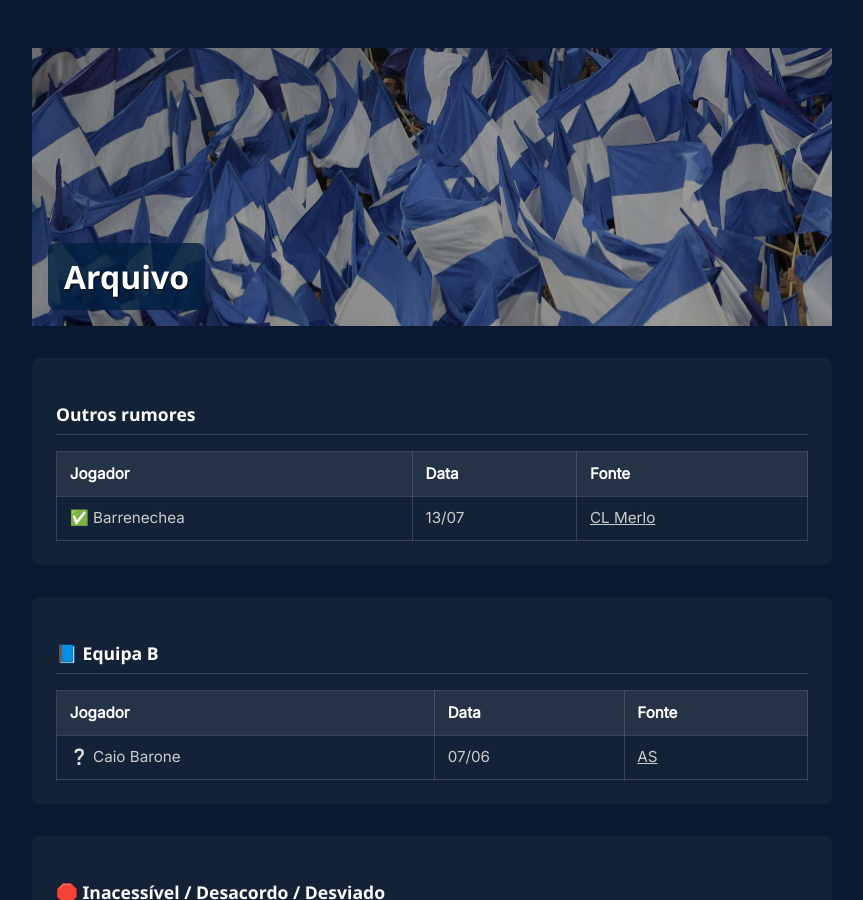
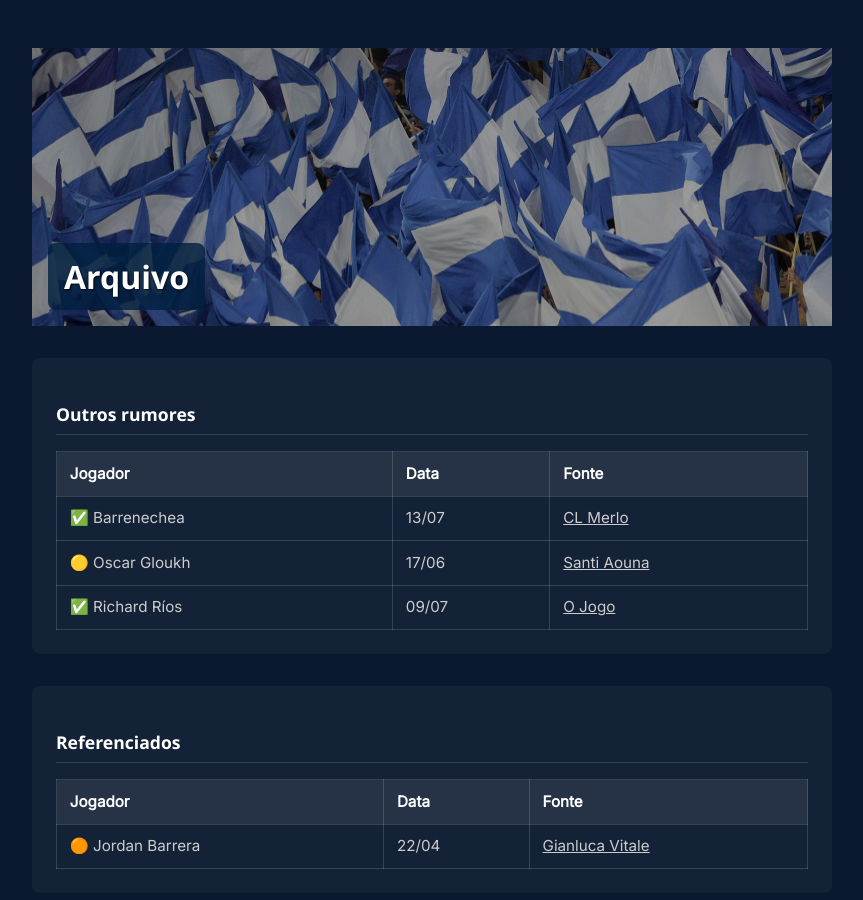
Before and after one commit to Azrial1739/r-fcporto-Transfer-Guide, a Jekyll site: the page built from pages/arquivo.md, in a window 1280 px wide and 900 px high. Shown: the whole window, without its empty margins (208-1071 px from the left). Built offline with Jekyll 4.4.1, drawn with Linux system fonts in a browser that asks for light colours.

Commit message:
Atualização arquivo post-ban (Rios, Gloukh)

```diff
--- a/pages/arquivo.md
+++ b/pages/arquivo.md
@@ -70,6 +70,46 @@ menu_title: Arquivo
         <td>13/07</td>
         <td>
           <a href="https://x.com/CLMerlo/status/1944230235840348542" target="_blank" style="color: #ccc; text-decoration: underline;">CL Merlo</a>
+        </td>
+      </tr>
+    </tbody>
+    <tbody>
+      <tr>
+        <td>🟡 Oscar Gloukh</td>
+        <td>17/06</td>
+        <td>
+          <a href="https://x.com/Santi_J_FM/status/1935009922413887763" target="_blank" style="color: #ccc; text-decoration: underline;">Santi Aouna</a>
+        </td>
+      </tr>
+    </tbody>
+    <tbody>
+      <tr>
+        <td>✅ Richard Ríos</td>
+        <td>09/07</td>
+        <td>
+          <a href="https://www.ojogo.pt/8143452045/richard-rios-foi-equacionado-mas-e-carta-fora-do-baralho-do-fc-porto/" target="_blank" style="color: #ccc; text-decoration: underline;">O Jogo</a>
+        </td>
+      </tr>
+    </tbody>
+  </table>
+</div>
+
+<div class="arquivo-section">
+  <h3>Referenciados</h3>
+  <table>
+    <thead>
+      <tr>
+        <th>Jogador</th>
+        <th>Data</th>
+        <th>Fonte</th>
+      </tr>
+    </thead>
+    <tbody>
+      <tr>
+        <td>🟠 Jordan Barrera</td>
+        <td>22/04</td>
+        <td>
+          <a href="https://x.com/gVitale_AN/status/1914669214385795291" target="_blank" style="color: #ccc; text-decoration: underline;">Gianluca Vitale</a>
         </td>
       </tr>
     </tbody>
```
